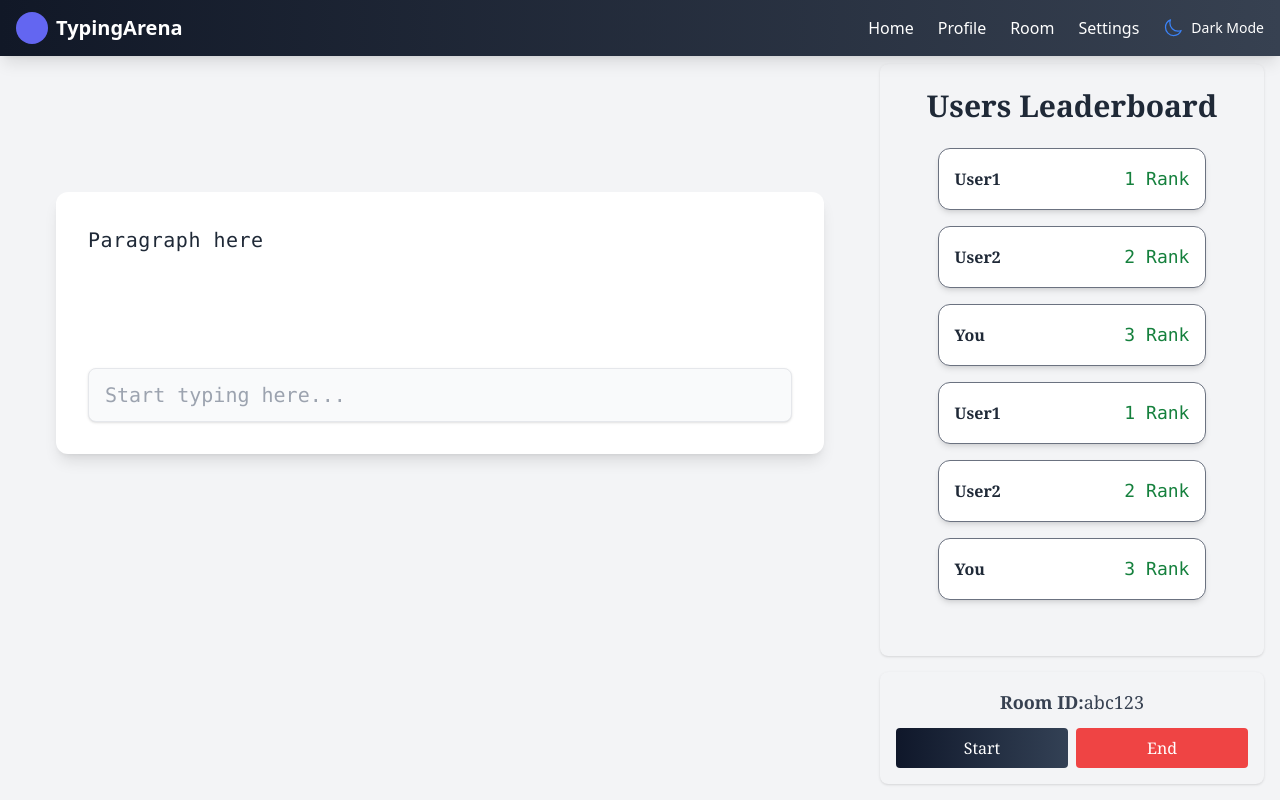
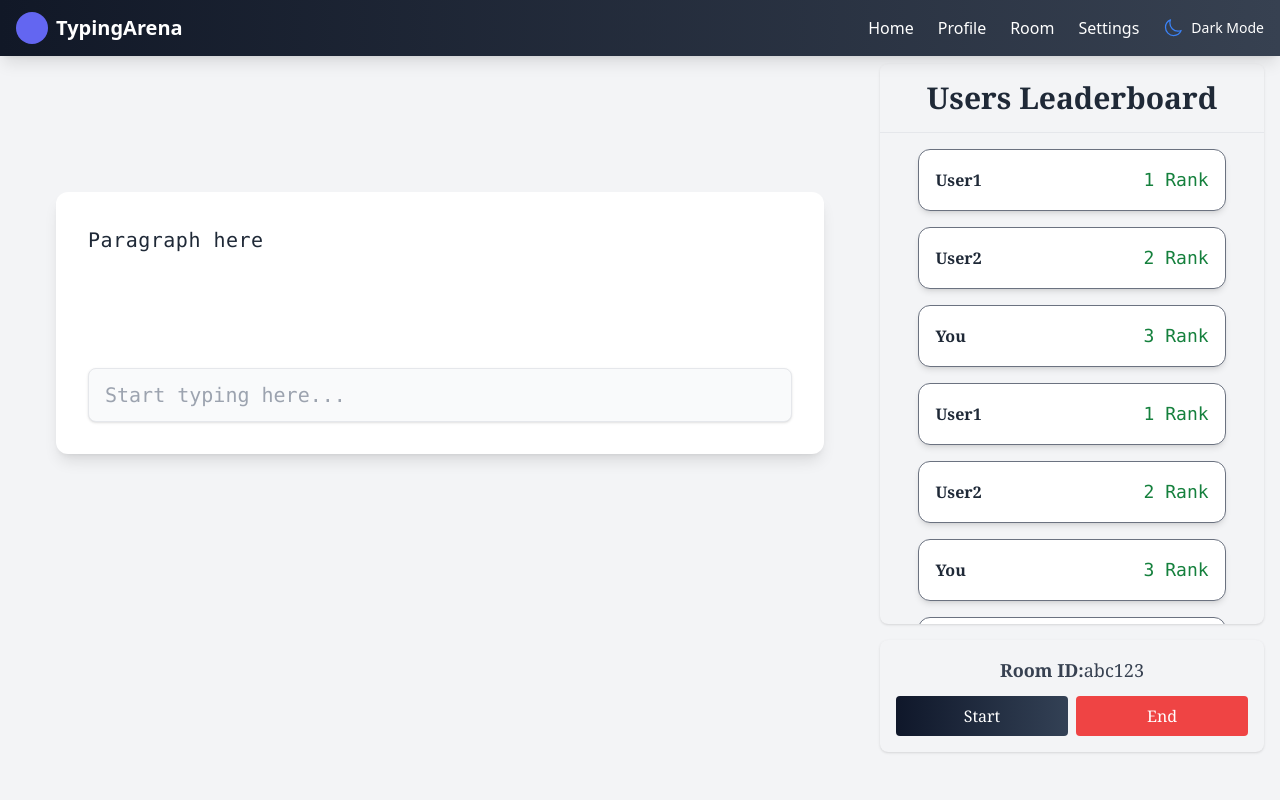
Before and after one commit to prajjwa-lit/KeySmasher, a React (Vite) app in the folder frontend/: page /typeRoom in a window 1280 px wide. Built offline with nearby package versions, Linux system fonts and the light colour scheme.

Commit message:
Updated LeaderBoard and Create Room Button

```diff
--- a/frontend/src/components/LeaderBoard.jsx
+++ b/frontend/src/components/LeaderBoard.jsx
@@ -1,13 +1,17 @@
 import React from 'react';
 
 const Leaderboard = ({ users }) => (
-<div className="bg-gray-100 rounded-lg shadow p-6 flex-1 overflow-y-auto">
-    <h3 className="text-3xl font-bold text-gray-800 mb-6 text-center">Users Leaderboard</h3>
-    <div className="flex flex-col items-center gap-4 w-full">
-    {users.map((user, idx) => (
+    <div className="bg-gray-100 rounded-lg shadow p-0  flex flex-col h-[560px]">
+    <div className="sticky top-0 z-10 bg-gray-100 rounded-lg">
+        <h3 className="text-3xl font-bold text-gray-800 py-4 mb-0 text-center border-b border-gray-200">
+        Users Leaderboard
+        </h3>
+    </div>
+    <div className="flex-1 flex flex-col items-center gap-4 w-full overflow-y-auto py-4">
+        {users.map((user, idx) => (
         <div
             key={idx + user.name}
-            className="w-4/5 mx-auto flex items-center gap-4 bg-white rounded-xl shadow-md p-4 border border-gray-500"
+            className="w-4/5 mx-auto flex items-center gap-4 bg-white rounded-xl  shadow-md p-4 border border-gray-500"
         >
         <div className="flex-1">
             <div className="font-bold text-gray-800">{user.name}</div>
@@ -19,4 +23,4 @@ const Leaderboard = ({ users }) => (
 </div>
 );
 
-export default Leaderboard
+export default Leaderboard;
--- a/frontend/src/components/RoomModel.jsx
+++ b/frontend/src/components/RoomModel.jsx
@@ -18,7 +18,7 @@ return (
             className="px-6 py-2 text-white rounded-lg bg-gradient-to-r from-gray-900 to-gray-700 transition font-medium"
             onClick={onSubmit}
         >
-            <Link to="/typeRoom" >Go To Room</Link>
+            <Link to="/typeRoom" >Create Room</Link>
         </button>
         </div>
     </div>
--- a/frontend/src/components/TypingRoom.jsx
+++ b/frontend/src/components/TypingRoom.jsx
@@ -8,6 +8,8 @@ const BoardData = [
     { name: 'User2', wpm: 68, rank: 2 },
     { name: 'You', wpm: 66, rank: 3 },
     { name: 'User1', wpm: 75, rank: 1 },
+    { name: 'User2', wpm: 68, rank: 2 },
+    { name: 'You', wpm: 66, rank: 3 },
     { name: 'User2', wpm: 68, rank: 2 },
     { name: 'You', wpm: 66, rank: 3 },
 ];
```
